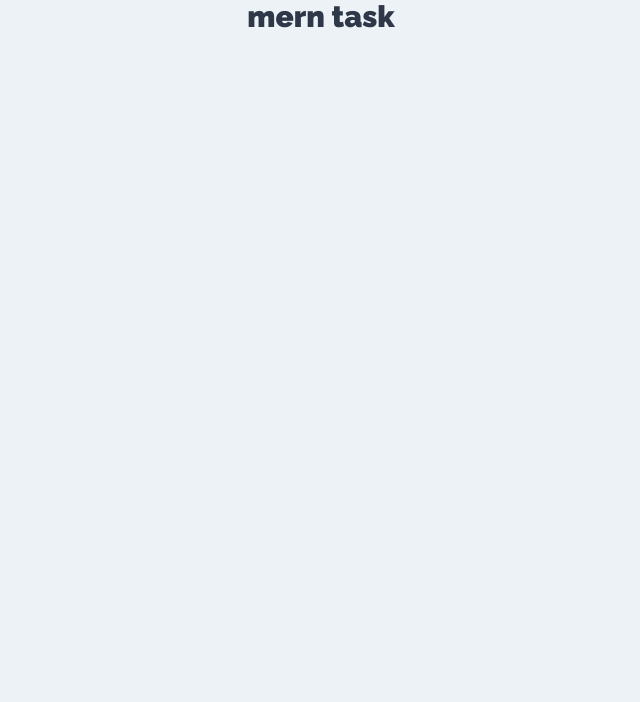
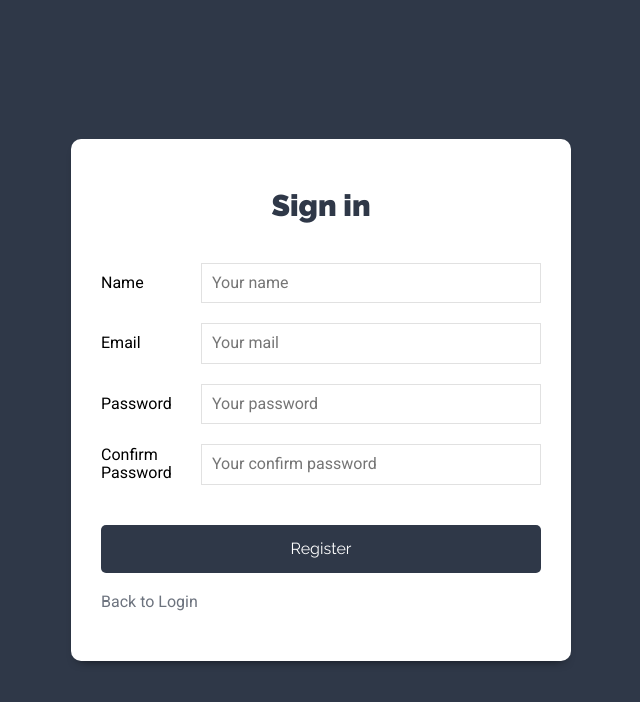
Before and after one commit to elwiiman/front-tasks, a React (Create React App) app: page /new-account in a window 1280 px wide. Shown: the top 702 px of the page, without its empty margins (319-959 px from the left). Built offline with nearby package versions, Linux system fonts and the light colour scheme.

Commit message:
Working in Projects components, Aside and Form for Projects components created

```diff
--- a/src/App.js
+++ b/src/App.js
@@ -1,7 +1,19 @@
 import React from "react";
+import Login from "./components/auth/Login";
+import NewAccount from "./components/auth/NewAccount";
+import Projects from "./components/projects/Projects";
+import { BrowserRouter as Router, Switch, Route } from "react-router-dom";
 
 function App() {
-  return <h1>mern task</h1>;
+  return (
+    <Router>
+      <Switch>
+        <Route exact path="/" component={Login} />
+        <Route exact path="/new-account" component={NewAccount} />
+        <Route exact path="/projects" component={Projects} />
+      </Switch>
+    </Router>
+  );
 }
 
 export default App;
--- /dev/null
+++ b/src/components/auth/Login.js
@@ -0,0 +1,67 @@
+import React, { useState } from "react";
+import { Link } from "react-router-dom";
+
+const Login = () => {
+  //state for login
+  const [user, setUser] = useState({ email: "", password: "" });
+
+  //extract state
+  const { email, password } = user;
+
+  //function for detect cahnges in inputs
+  const onChangeLogin = (e) => {
+    setUser({ ...user, [e.target.name]: e.target.value });
+  };
+
+  //function to submit form
+  const onSubmit = (e) => {
+    e.preventDefault();
+    //validate not empty fields
+
+    //pass to action
+  };
+
+  return (
+    <div className="form-usuario">
+      <div className="contenedor-form sombra-dark">
+        <h1>Login</h1>
+        <form onSubmit={onSubmit}>
+          <div className="campo-form">
+            <label htmlFor="email">Email</label>
+            <input
+              type="email"
+              id="email"
+              name="email"
+              placeholder="Your mail"
+              value={email}
+              onChange={onChangeLogin}
+            />
+          </div>
+          <div className="campo-form">
+            <label htmlFor="password">Password</label>
+            <input
+              type="password"
+              id="password"
+              name="password"
+              value={password}
+              placeholder="Your password"
+              onChange={onChangeLogin}
+            />
+          </div>
+          <div className="campo-form">
+            <input
+              type="submit"
+              className="btn btn-primario btn-block"
+              value="Login"
+            />
+          </div>
+        </form>
+        <Link to={"/new-account"} className="enlace-cuenta">
+          Obtain an account
+        </Link>
+      </div>
+    </div>
+  );
+};
+
+export default Login;
--- /dev/null
+++ b/src/components/auth/NewAccount.js
@@ -0,0 +1,99 @@
+import React, { useState } from "react";
+import { Link } from "react-router-dom";
+
+const NewAccount = () => {
+  //state for login
+  const [user, setUser] = useState({
+    email: "",
+    name: "",
+    password: "",
+    confirmPassword: "",
+  });
+
+  //extract state
+  const { email, name, password, confirmPassword } = user;
+
+  //function for detect cahnges in inputs
+  const onChangeLogin = (e) => {
+    setUser({ ...user, [e.target.name]: e.target.value });
+  };
+
+  //function to submit form
+  const onSubmit = (e) => {
+    e.preventDefault();
+    //validate not empty fields
+
+    //password minimum of 6 characters
+    //https://www.the-art-of-web.com/javascript/validate-password/
+
+    //check both passwords are the same.
+
+    //pass to action
+  };
+
+  return (
+    <div className="form-usuario">
+      <div className="contenedor-form sombra-dark">
+        <h1>Sign in</h1>
+        <form onSubmit={onSubmit}>
+          <div className="campo-form">
+            <label htmlFor="name">Name</label>
+            <input
+              type="text"
+              id="name"
+              name="name"
+              placeholder="Your name"
+              value={name}
+              onChange={onChangeLogin}
+            />
+          </div>
+          <div className="campo-form">
+            <label htmlFor="email">Email</label>
+            <input
+              type="email"
+              id="email"
+              name="email"
+              placeholder="Your mail"
+              value={email}
+              onChange={onChangeLogin}
+            />
+          </div>
+          <div className="campo-form">
+            <label htmlFor="password">Password</label>
+            <input
+              type="password"
+              id="password"
+              name="password"
+              value={password}
+              placeholder="Your password"
+              onChange={onChangeLogin}
+            />
+          </div>
+          <div className="campo-form">
+            <label htmlFor="password">Confirm Password</label>
+            <input
+              type="password"
+              id="confirmPassword"
+              name="confirmPassword"
+              value={confirmPassword}
+              placeholder="Your confirm password"
+              onChange={onChangeLogin}
+            />
+          </div>
+          <div className="campo-form">
+            <input
+              type="submit"
+              className="btn btn-primario btn-block"
+              value="Register"
+            />
+          </div>
+        </form>
+        <Link to={"/"} className="enlace-cuenta">
+          Back to Login
+        </Link>
+      </div>
+    </div>
+  );
+};
+
+export default NewAccount;
--- /dev/null
+++ b/src/components/layout/Sidebar.js
@@ -0,0 +1,17 @@
+import React from "react";
+import FormNewProject from "../projects/FormNewProject";
+const Sidebar = () => {
+  return (
+    <aside>
+      <h1>
+        MERN<span>Task</span>
+      </h1>
+      <FormNewProject />
+      <div className="proyectos">
+        <h2>Your Projects</h2>
+      </div>
+    </aside>
+  );
+};
+
+export default Sidebar;
--- /dev/null
+++ b/src/components/projects/FormNewProject.js
@@ -0,0 +1,26 @@
+import React, { Fragment } from "react";
+const FormNewProject = () => {
+  return (
+    <Fragment>
+      <button type="button" className="btn btn-block btn-primario">
+        New Project
+      </button>
+
+      <form className="formulario-nuevo-proyecto">
+        <input
+          type="text"
+          className="input-text"
+          placeholder="Project Name"
+          name="projectName"
+        />
+        <input
+          type="submit"
+          className="btn btn-primario btn-block"
+          value="Add project"
+        />
+      </form>
+    </Fragment>
+  );
+};
+
+export default FormNewProject;
--- /dev/null
+++ b/src/components/projects/Projects.js
@@ -0,0 +1,17 @@
+import React from "react";
+import Sidebar from "../layout/Sidebar.js";
+
+const Projects = () => {
+  return (
+    <div className="contenedor-app">
+      <Sidebar />
+      <div className="seccion-principal">
+        <main>
+          <div className="contenedor-tareas"></div>
+        </main>
+      </div>
+    </div>
+  );
+};
+
+export default Projects;
```
